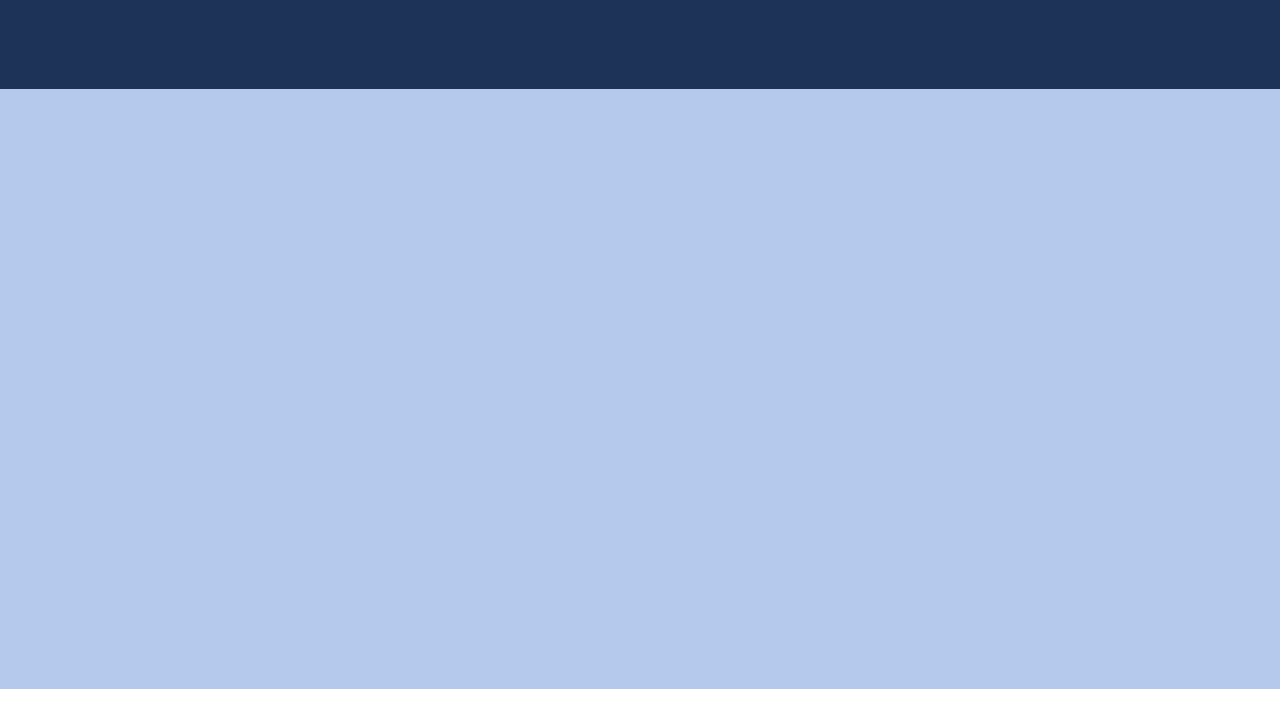
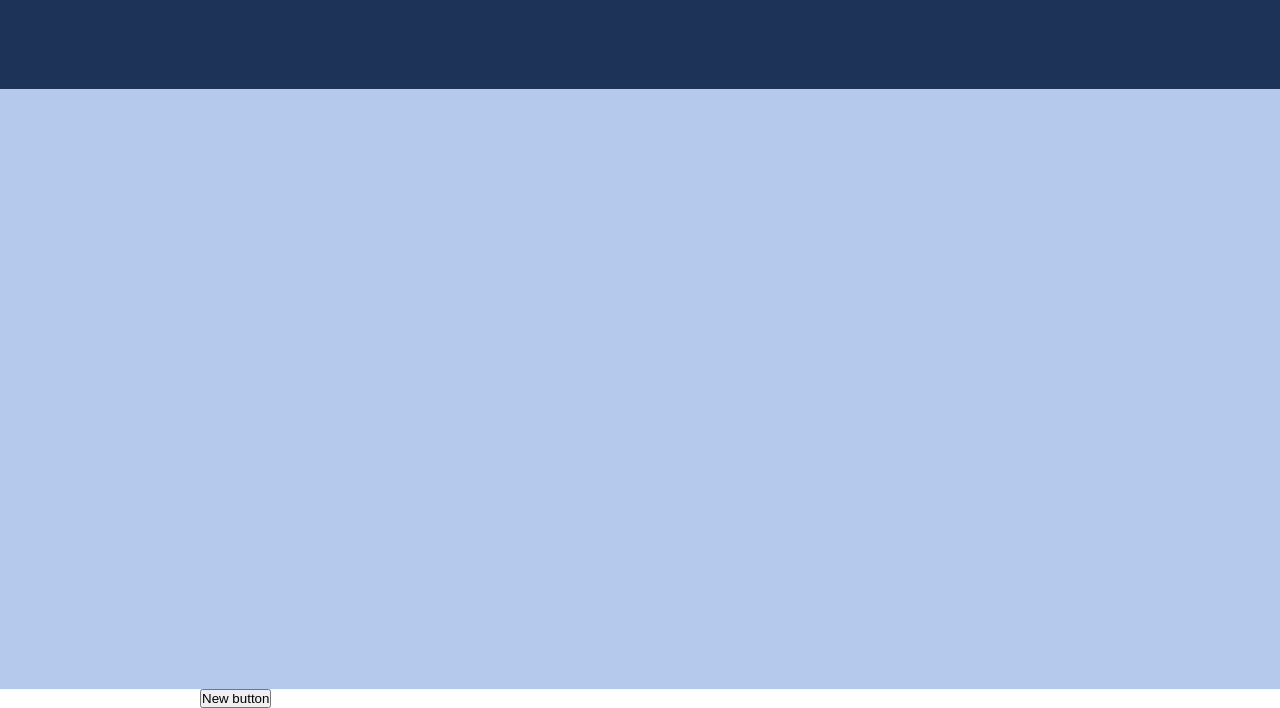
Before and after one commit to HafizOsama2721/flexbox, a plain HTML site: page index.html in a window 1280 px wide. Shown: the part 111-819 px from the top of the page. Drawn offline with Linux system fonts and the light colour scheme.

Commit message:
Added about.html and added a button in index.html

```diff
--- a/index.html
+++ b/index.html
@@ -40,6 +40,9 @@
             <div class="flex-item">Item 11</div>
             <div class="flex-item">Item 12</div>
         </div>
+        <div class="container">
+            <button>New button</button>
+        </div>
     </main>
 
     <!-- <footer>
```
Also changed, not shown: about.html (added).
